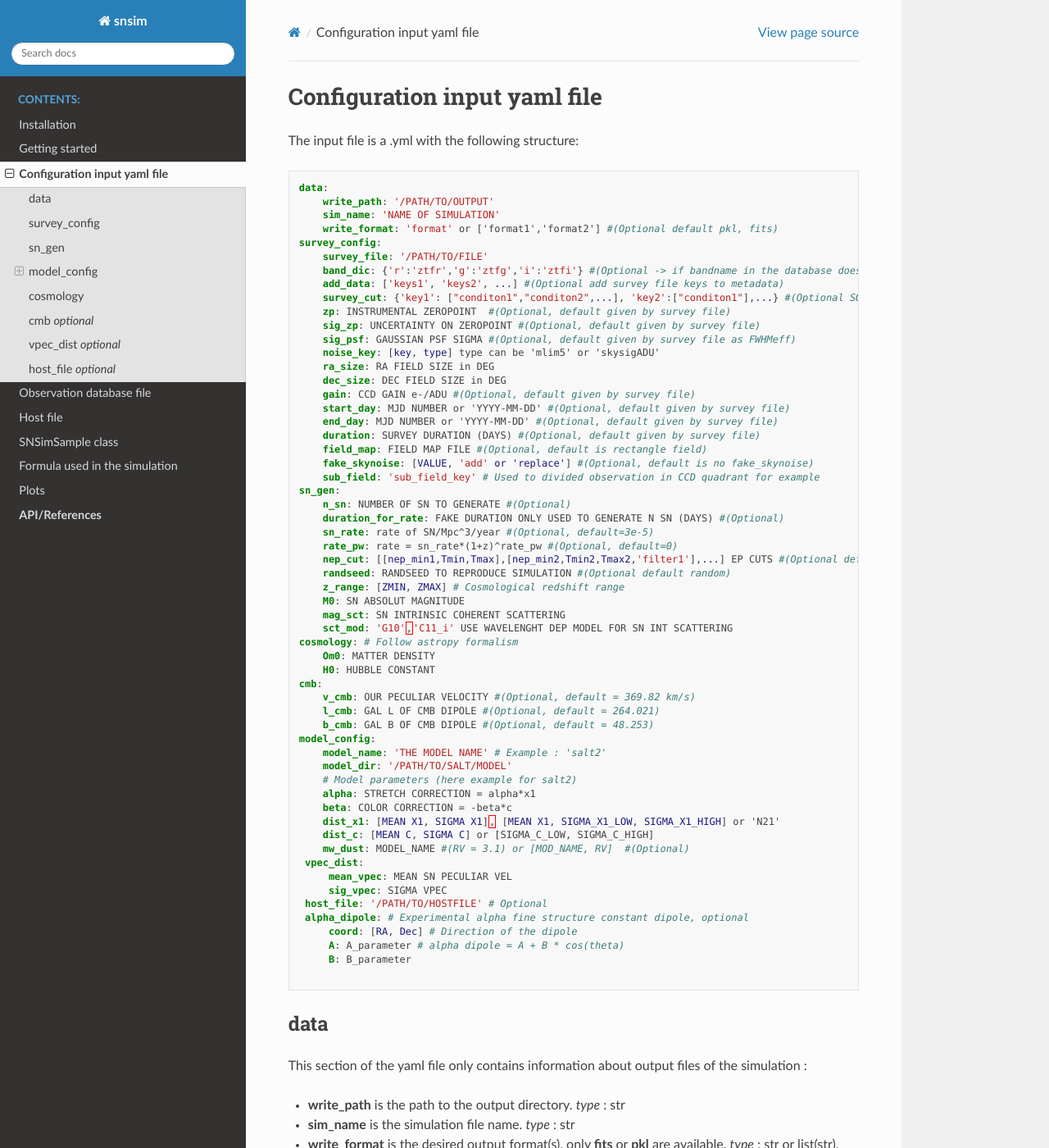
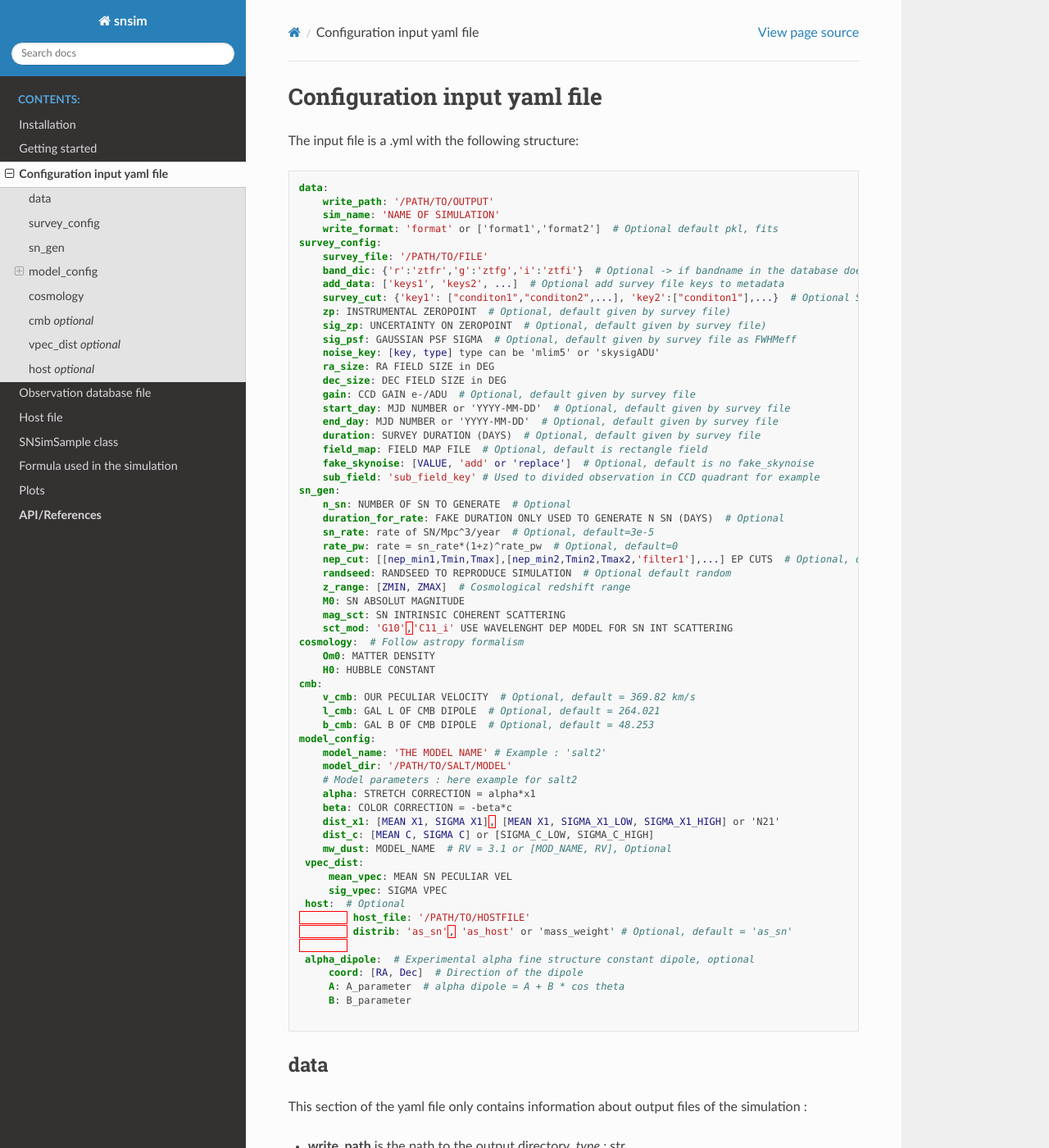
Before and after one commit to bastiencarreres/snsim, a Sphinx documentation site: the page built from docs/configfile.md, in a window 1280 px wide and 1400 px high. Shown: the whole window at 82% size. Built offline with Sphinx 7.4.7 and the Read the Docs theme 2.0.0, drawn with Linux system fonts in a browser that asks for light colours; some of the changed text lies outside the part shown.

Commit message:
add mass weights for random host

````diff
--- a/docs/configfile.md
+++ b/docs/configfile.md
@@ -6,59 +6,62 @@ The input file is a .yml with the following structure:
 data:
     write_path: '/PATH/TO/OUTPUT'
     sim_name: 'NAME OF SIMULATION'
-    write_format: 'format' or ['format1','format2'] #(Optional default pkl, fits)
+    write_format: 'format' or ['format1','format2']  # Optional default pkl, fits
 survey_config:
     survey_file: '/PATH/TO/FILE'
-    band_dic: {'r':'ztfr','g':'ztfg','i':'ztfi'} #(Optional -> if bandname in the database doesn't correpond to those in sncosmo registery)
-    add_data: ['keys1', 'keys2', ...] #(Optional add survey file keys to metadata)
-    survey_cut: {'key1': ["conditon1","conditon2",...], 'key2':["conditon1"],...} #(Optional SQL conditions on key)
-    zp: INSTRUMENTAL ZEROPOINT  #(Optional, default given by survey file)
-    sig_zp: UNCERTAINTY ON ZEROPOINT #(Optional, default given by survey file)
-    sig_psf: GAUSSIAN PSF SIGMA #(Optional, default given by survey file as FWHMeff)
+    band_dic: {'r':'ztfr','g':'ztfg','i':'ztfi'}  # Optional -> if bandname in the database doesn't correpond to those in sncosmo registery
+    add_data: ['keys1', 'keys2', ...]  # Optional add survey file keys to metadata
+    survey_cut: {'key1': ["conditon1","conditon2",...], 'key2':["conditon1"],...}  # Optional SQL conditions on key
+    zp: INSTRUMENTAL ZEROPOINT  # Optional, default given by survey file)
+    sig_zp: UNCERTAINTY ON ZEROPOINT  # Optional, default given by survey file)
+    sig_psf: GAUSSIAN PSF SIGMA  # Optional, default given by survey file as FWHMeff
     noise_key: [key, type] type can be 'mlim5' or 'skysigADU'
     ra_size: RA FIELD SIZE in DEG
     dec_size: DEC FIELD SIZE in DEG
-    gain: CCD GAIN e-/ADU #(Optional, default given by survey file)
-    start_day: MJD NUMBER or 'YYYY-MM-DD' #(Optional, default given by survey file)
-    end_day: MJD NUMBER or 'YYYY-MM-DD' #(Optional, default given by survey file)
-    duration: SURVEY DURATION (DAYS) #(Optional, default given by survey file)
-    field_map: FIELD MAP FILE #(Optional, default is rectangle field)
-    fake_skynoise: [VALUE, 'add' or 'replace'] #(Optional, default is no fake_skynoise)
+    gain: CCD GAIN e-/ADU  # Optional, default given by survey file
+    start_day: MJD NUMBER or 'YYYY-MM-DD'  # Optional, default given by survey file
+    end_day: MJD NUMBER or 'YYYY-MM-DD'  # Optional, default given by survey file
+    duration: SURVEY DURATION (DAYS)  # Optional, default given by survey file
+    field_map: FIELD MAP FILE  # Optional, default is rectangle field
+    fake_skynoise: [VALUE, 'add' or 'replace']  # Optional, default is no fake_skynoise
     sub_field: 'sub_field_key' # Used to divided observation in CCD quadrant for example
 sn_gen:
-    n_sn: NUMBER OF SN TO GENERATE #(Optional)
-    duration_for_rate: FAKE DURATION ONLY USED TO GENERATE N SN (DAYS) #(Optional)
-    sn_rate: rate of SN/Mpc^3/year #(Optional, default=3e-5)
-    rate_pw: rate = sn_rate*(1+z)^rate_pw #(Optional, default=0)
-    nep_cut: [[nep_min1,Tmin,Tmax],[nep_min2,Tmin2,Tmax2,'filter1'],...] EP CUTS #(Optional defaut >= 1 ep)
-    randseed: RANDSEED TO REPRODUCE SIMULATION #(Optional default random)
-    z_range: [ZMIN, ZMAX] # Cosmological redshift range
+    n_sn: NUMBER OF SN TO GENERATE  # Optional
+    duration_for_rate: FAKE DURATION ONLY USED TO GENERATE N SN (DAYS)  # Optional
+    sn_rate: rate of SN/Mpc^3/year  # Optional, default=3e-5
+    rate_pw: rate = sn_rate*(1+z)^rate_pw  # Optional, default=0
+    nep_cut: [[nep_min1,Tmin,Tmax],[nep_min2,Tmin2,Tmax2,'filter1'],...] EP CUTS  # Optional, default >= 1 ep
+    randseed: RANDSEED TO REPRODUCE SIMULATION  # Optional default random
+    z_range: [ZMIN, ZMAX]  # Cosmological redshift range
     M0: SN ABSOLUT MAGNITUDE
     mag_sct: SN INTRINSIC COHERENT SCATTERING
     sct_mod: 'G10','C11_i' USE WAVELENGHT DEP MODEL FOR SN INT SCATTERING
-cosmology: # Follow astropy formalism
+cosmology:  # Follow astropy formalism
     Om0: MATTER DENSITY
     H0: HUBBLE CONSTANT
 cmb:
-    v_cmb: OUR PECULIAR VELOCITY #(Optional, default = 369.82 km/s)
-    l_cmb: GAL L OF CMB DIPOLE #(Optional, default = 264.021)
-    b_cmb: GAL B OF CMB DIPOLE #(Optional, default = 48.253)
+    v_cmb: OUR PECULIAR VELOCITY  # Optional, default = 369.82 km/s
+    l_cmb: GAL L OF CMB DIPOLE  # Optional, default = 264.021
+    b_cmb: GAL B OF CMB DIPOLE  # Optional, default = 48.253
 model_config:
     model_name: 'THE MODEL NAME' # Example : 'salt2'
     model_dir: '/PATH/TO/SALT/MODEL'
-    # Model parameters (here example for salt2)
+    # Model parameters : here example for salt2
     alpha: STRETCH CORRECTION = alpha*x1
     beta: COLOR CORRECTION = -beta*c
     dist_x1: [MEAN X1, SIGMA X1], [MEAN X1, SIGMA_X1_LOW, SIGMA_X1_HIGH] or 'N21'
     dist_c: [MEAN C, SIGMA C] or [SIGMA_C_LOW, SIGMA_C_HIGH]
-    mw_dust: MODEL_NAME #(RV = 3.1) or [MOD_NAME, RV]  #(Optional)
+    mw_dust: MODEL_NAME  # RV = 3.1 or [MOD_NAME, RV], Optional
  vpec_dist:
      mean_vpec: MEAN SN PECULIAR VEL
      sig_vpec: SIGMA VPEC
- host_file: '/PATH/TO/HOSTFILE' # Optional
- alpha_dipole: # Experimental alpha fine structure constant dipole, optional
-     coord: [RA, Dec] # Direction of the dipole
-     A: A_parameter # alpha dipole = A + B * cos(theta)
+ host:  # Optional
+ 	 host_file: '/PATH/TO/HOSTFILE'
+ 	 distrib: 'as_sn', 'as_host' or 'mass_weight' # Optional, default = 'as_sn'
+
+ alpha_dipole:  # Experimental alpha fine structure constant dipole, optional
+     coord: [RA, Dec]  # Direction of the dipole
+     A: A_parameter  # alpha dipole = A + B * cos theta
      B: B_parameter
 
 ```
@@ -237,6 +240,16 @@ Default is all vpec = 0.
 
 
 
-##  host_file *optional*
+##  host *optional*
 
-Give the path to the host_file, used to generate SN in hosts, see [here](hostfile.md).
+ The host configuration to place SN in host, see [here](hostfile.md).
+
+* **host_file** is the path to the host_file, used to generate SN in hosts. *type* str
+
+* **distrib** is the distribution to use for redshift. *type* str.
+
+  The possibilities are:
+
+  * 'as_sn' : the simulation use the sn rate to generate redshifts distribution
+  * 'as_host' : the simulation use the host distribution to generate redshifts
+  * 'mass_weight' : host mass weight the distribution to generate redshifts as $w_i = \frac{m_i}{\sum_i m_i}$
````
Also changed, not shown: docs/hostfile.md (+10 -0 lines), 2 other files.
